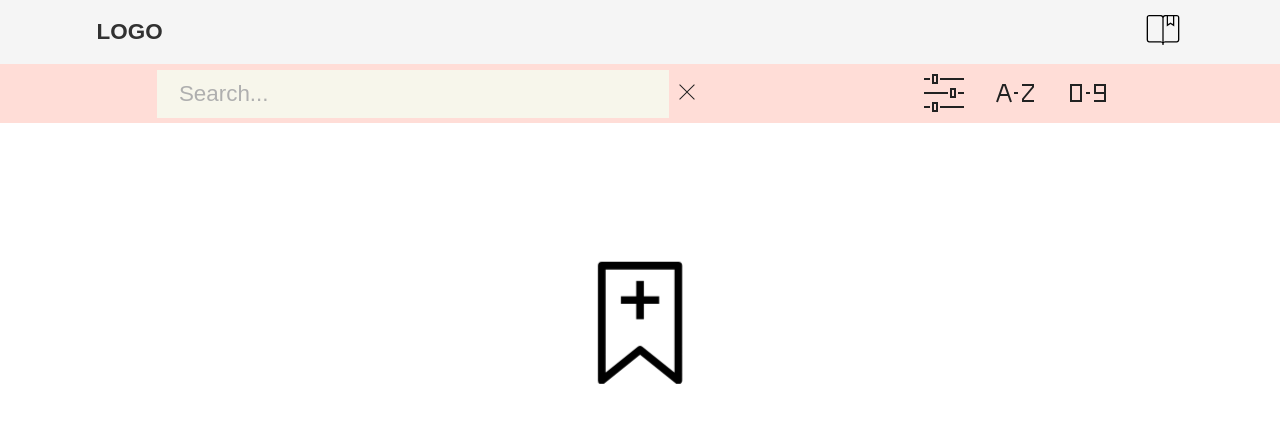
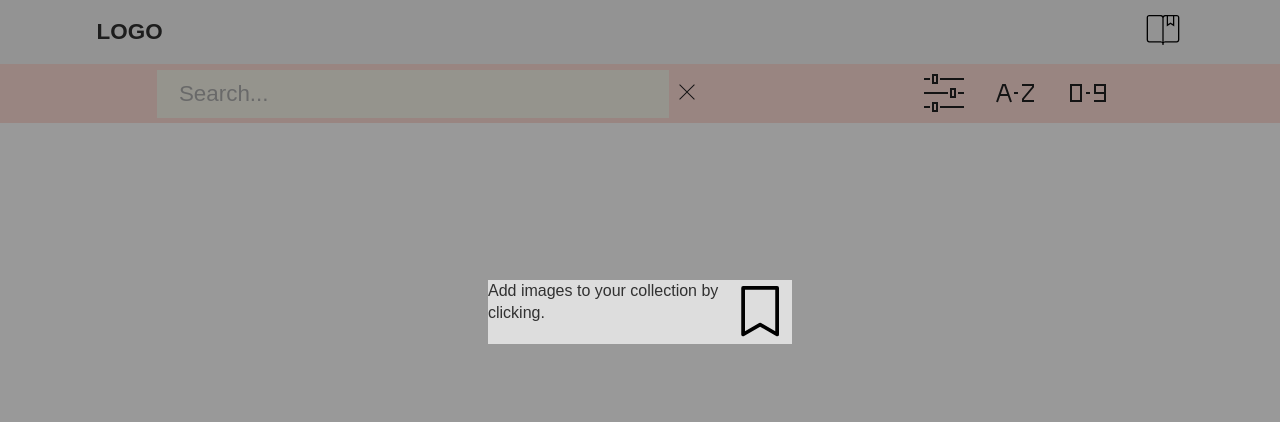
Before and after one commit to PatrikAarnivaara/sculpture, a React (Create React App) app: page /collection in a window 1280 px wide. Shown: the top 422 px of the page. Built offline with nearby package versions, Linux system fonts and the light colour scheme.

Commit message:
added modal to collection when no images in list

```diff
--- /dev/null
+++ b/src/UI/Modal/Modal.css
@@ -0,0 +1,34 @@
+.modal {
+	/* display: none; */ /* Hidden by default */
+	position: fixed; /* Stay in place */
+	z-index: 1; /* Sit on top */
+	padding-top: 35vh; /* Location of the box */
+	left: 0;
+	top: 0;
+	width: 100%; /* Full width */
+	height: 100%; /* Full height */
+	overflow: auto; /* Enable scroll if needed */
+	background-color: rgb(0, 0, 0); /* Fallback color */
+	background-color: rgba(0, 0, 0, 0.4); /* Black w/ opacity */
+}
+
+.modal-content {
+	display: flex;
+	flex-direction: row;
+	background-color: rgb(221, 221, 221);
+	margin: auto;
+	/* padding: 2em; */
+	max-width: 300px;
+	line-height: 1.4;
+}
+
+.modal-content img {
+	width: 4em;
+	height: auto;
+}
+
+@media only screen and (min-width: 800px) {
+	.modal-content {
+		max-width: calc(25% - 1em);
+	}
+}
--- /dev/null
+++ b/src/UI/Modal/Modal.jsx
@@ -0,0 +1,22 @@
+import React from 'react';
+import './Modal.css';
+
+const Modal = ({ icon }) => {
+	window.onclick = function (event) {
+		const modal = document.getElementById('collectionModal');
+		if (event.target === modal) {
+			modal.style.display = 'none';
+		}
+	};
+
+	return (
+		<div className="modal" id="collectionModal">
+			<div className="modal-content">
+				<span>Add images to your collection by clicking.</span>
+                <img src={icon} alt="bookmark"/>
+			</div>
+		</div>
+	);
+};
+
+export default Modal;
--- a/src/components/collection/Collection.jsx
+++ b/src/components/collection/Collection.jsx
@@ -1,8 +1,8 @@
 import React, { useContext } from 'react';
 import { SculptureContext } from '../../context/SculptureContext';
 import SculptureList from '../sculpture/SculptureList';
-import Animation from '../../UI/Animation/Animation';
-import icon from '../../assets/bookmark_animation.svg';
+import Modal from '../../UI/Modal/Modal';
+import icon from '../../assets/unbookmarked.svg';
 import trashIcon from '../../assets/trash.svg';
 
 const Collection = () => {
@@ -10,7 +10,7 @@ const Collection = () => {
 	return (
 		<div>
 			{sculptures <= 0 ? (
-				<Animation icon={icon} />
+				<Modal icon={icon}/>
 			) : (
 				<SculptureList
 					items={sculptures}
```
